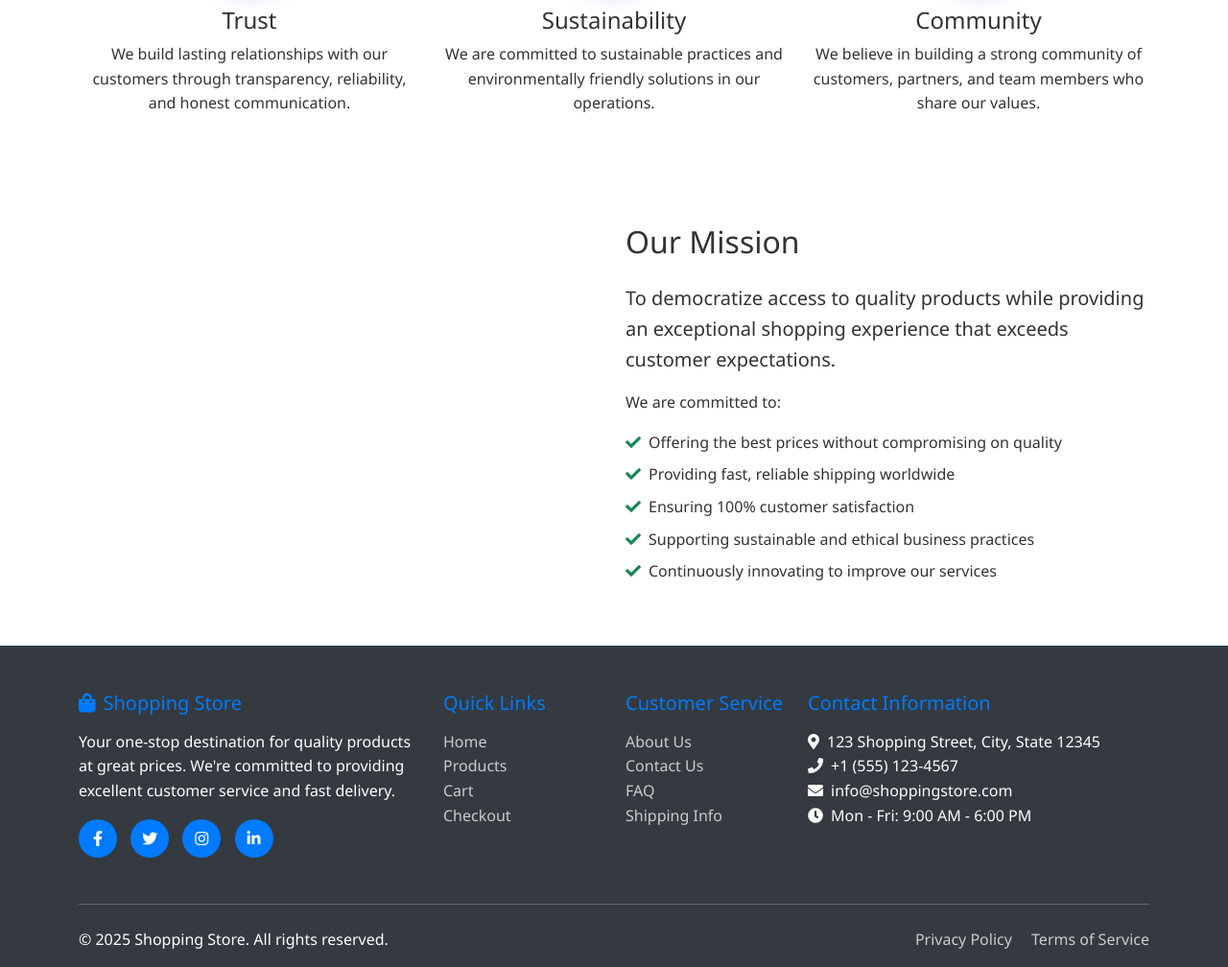
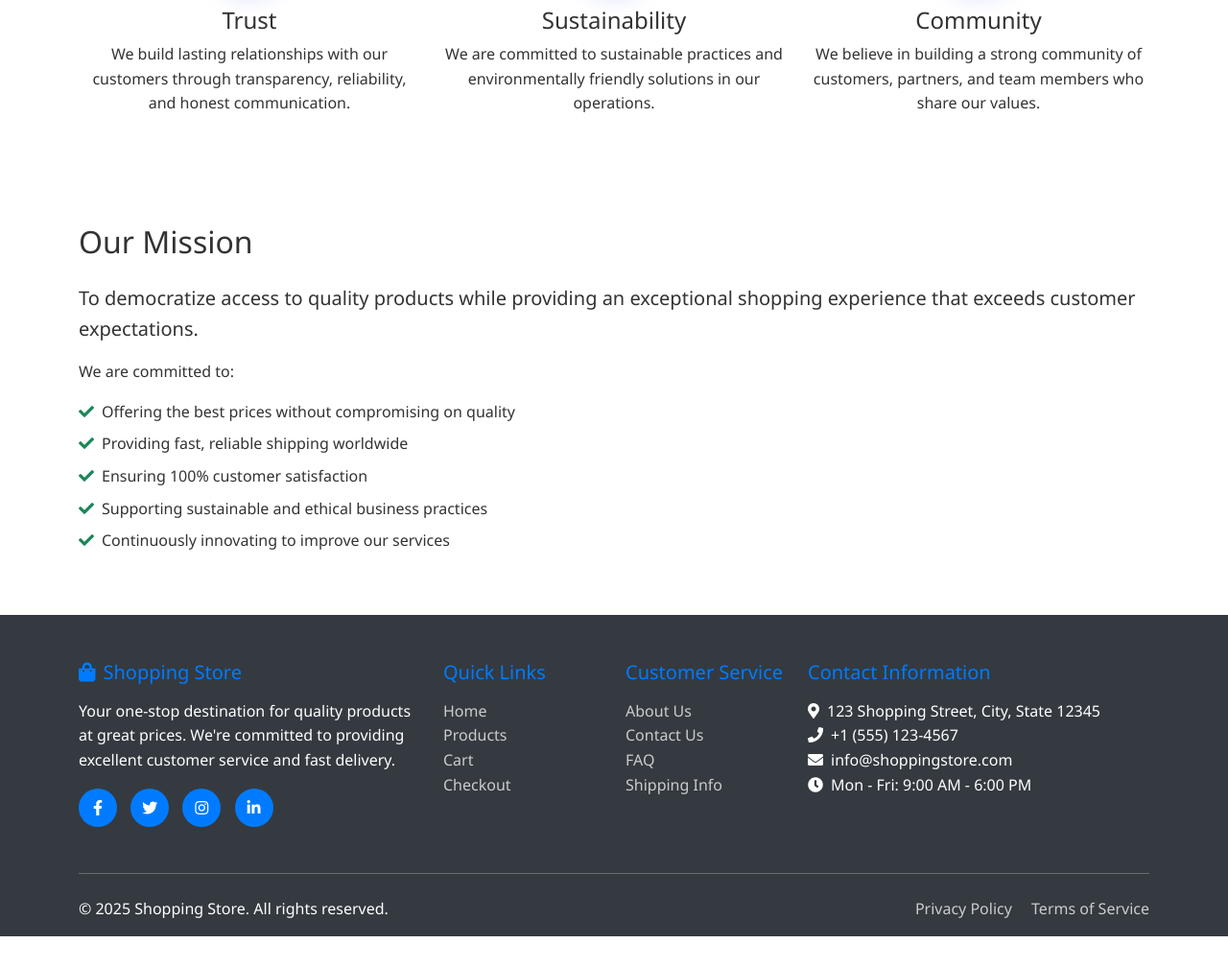
Before and after one commit to renfu-her/shopping-dev, a Laravel app: page /about in a window 1280 px wide. Shown: the part 1621-2629 px from the top of the page at 96% size. After the commit the page ends 2597 px from the top, so only its background shows below. Run offline with Laravel 12, Linux system fonts and the light colour scheme; data that the repository does not hold is empty; some libraries are stand-ins or nearby versions.

Commit message:
更新關於頁面，調整佈局以合併內容，移除不必要的圖片，提升頁面整體美觀性與可讀性。

```diff
--- a/resources/views/about.blade.php
+++ b/resources/views/about.blade.php
@@ -138,10 +138,7 @@
     <section class="py-5">
         <div class="container">
             <div class="row align-items-center">
-                <div class="col-lg-6">
-                    <!-- Image removed -->
-                </div>
-                <div class="col-lg-6">
+                <div class="col-lg-12">
                     <h2 class="mb-4">Our Mission</h2>
                     <p class="lead">To democratize access to quality products while providing an exceptional shopping experience that exceeds customer expectations.</p>
                     <p>We are committed to:</p>
```
